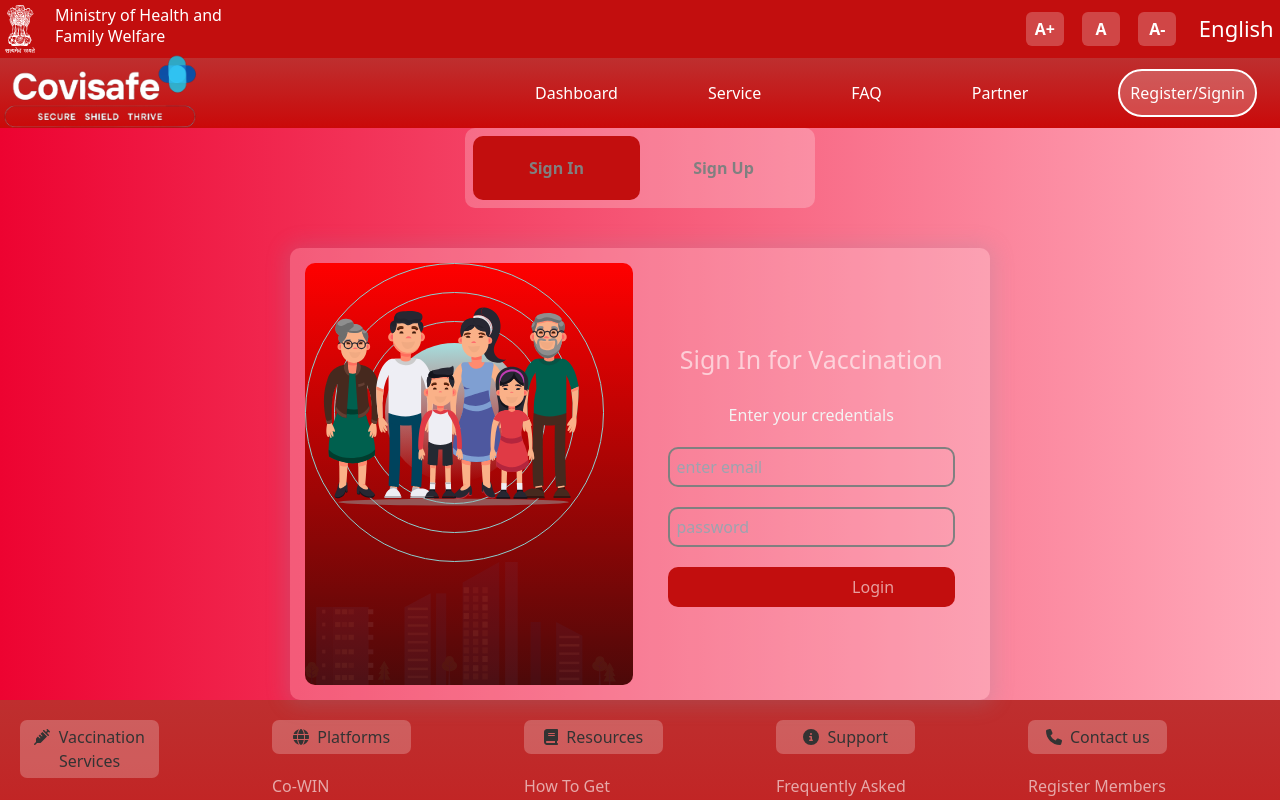
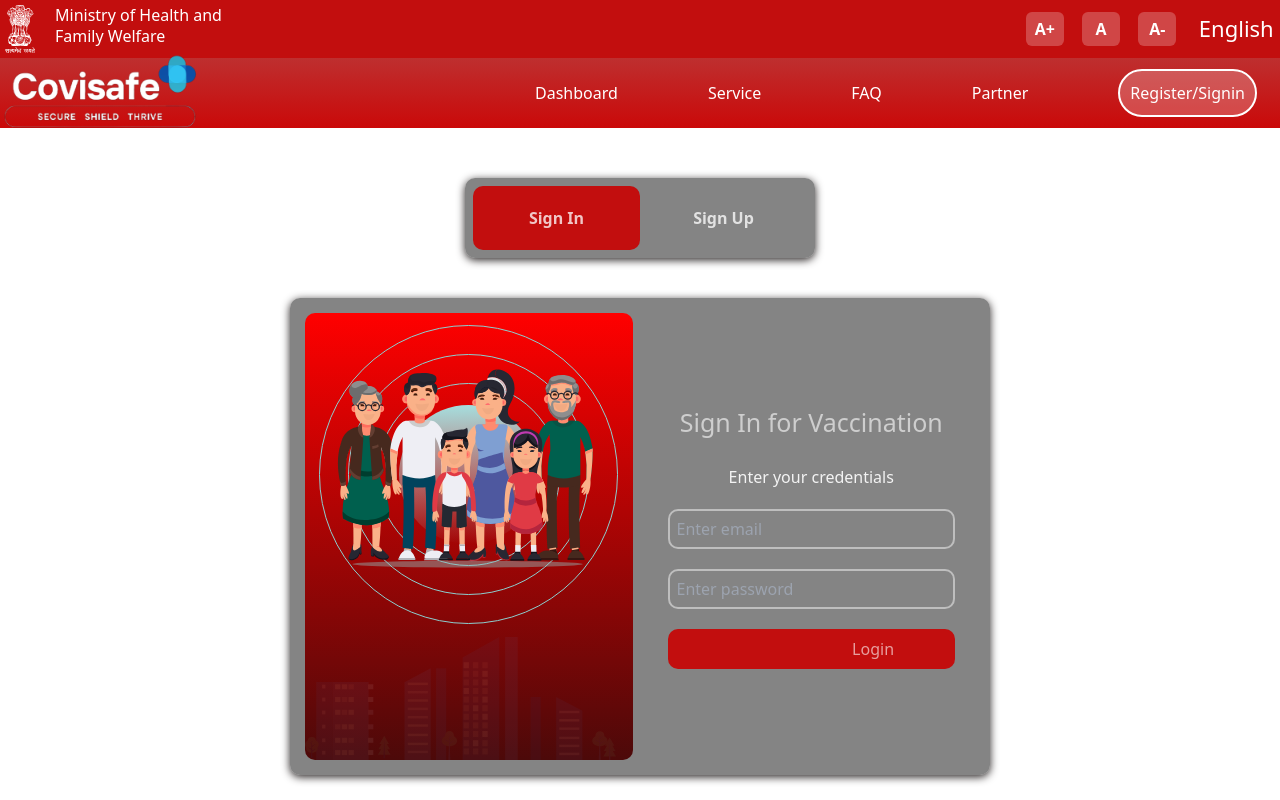
Before and after one commit to Guyvinay/covisafePlus, a React (Vite) app in the folder frontend/covisafe/: page / in a window 1280 px wide. Shown: the top 800 px of the page. Built offline with nearby package versions, Linux system fonts and the light colour scheme.

Commit message:
fixed styling of login form

```diff
--- a/frontend/covisafe/src/components/Login.jsx
+++ b/frontend/covisafe/src/components/Login.jsx
@@ -2,16 +2,15 @@
 
 export default function Login() {
   return (
-    <div className="w-screen flex items-center justify-center  bg-gradient-to-r from-mainColor to-[#ff003255] ">
-      <div class="loginlogout w-fit">
-        <div class="changer">
-          {/* bg-[#ff003255] */}
-          <div class="active page">Sign In</div>
-          <div class="page">Sign Up</div>
+    <div className="w-full flex items-center justify-center py-20">
+      <div class="loginlogout w-fit ">
+        <div class="changer bg-[#33333399] ">
+          <div class="active page text-[#ffffffc3]">Sign In</div>
+          <div class="page text-[#ffffffc3]">Sign Up</div>
         </div>
-        <div className="form signin">
+        <div className="form signin bg-[#33333399]">
           <div className="imgdiv">
-            <div>
+            <div className="flex justify-center py-5">
               <img src="./images/login-family.svg" alt="" />
             </div>
             <div>
@@ -23,8 +22,8 @@
             <br />
             <p>Enter your credentials</p>
             <form>
-              <input type="email" placeholder="enter email" required />
-              <input type="password" placeholder="password" required />
+              <input type="email" placeholder="Enter email" required />
+              <input type="password" placeholder="Enter password" required />
               <input type="submit" value="Login" />
             </form>
           </div>
--- a/frontend/covisafe/src/css/login.css
+++ b/frontend/covisafe/src/css/login.css
@@ -20,18 +20,8 @@
     font-family: system-ui, -apple-system, BlinkMacSystemFont, 'Segoe UI', Roboto, Oxygen, Ubuntu, Cantarell, 'Open Sans', 'Helvetica Neue', sans-serif;
 }
  /* below css is written for form upper css can be removed if already in main file*/
-.loginlogout{
-    /* position: fixed;
-        top: 50%;
-        left: 50%;
-        transform: translate(-50%, -50%); */
-}
 
 .form{
-    /* position: fixed;
-    top: 50%;
-    left: 50%;
-    transform: translate(-50%, -50%); */
     display: grid;
     grid-template-columns: repeat(2,1fr);
     gap: 1.5rem;
@@ -40,7 +30,7 @@
     border-radius: 1rem;
     background-color: var(--focus-color);
     text-align: center;
-    box-shadow: 0px 1px 20px 5px rgb(137 145 166 / 21%);
+    box-shadow: #262121 0px 2px 8px 0px;
     min-width: 70rem;
 }
 
@@ -71,7 +61,7 @@
     height: 4rem;
     border-radius: 1rem;
     background-color: transparent;
-    border: 2px solid grey;
+    border: 2px solid #ffffff77;
     padding-left: .7rem;
     margin-top: 2rem;
 }
@@ -114,7 +104,7 @@
     grid-template-columns: repeat(2,1fr);
     background-color: var(--focus-color);
     border-radius: 1rem;
-    /* box-shadow: 0px 1px 20px 5px rgb(137 145 166 / 21%); */
+    box-shadow: #262121 0px 2px 8px 0px;
 }
 
 .changer > div{
@@ -122,7 +112,7 @@
     padding: 2rem;
     cursor: pointer;
     font-weight: bold;
-    color: grey;
+    /* color: grey; */
 }
 
 .active{
```
